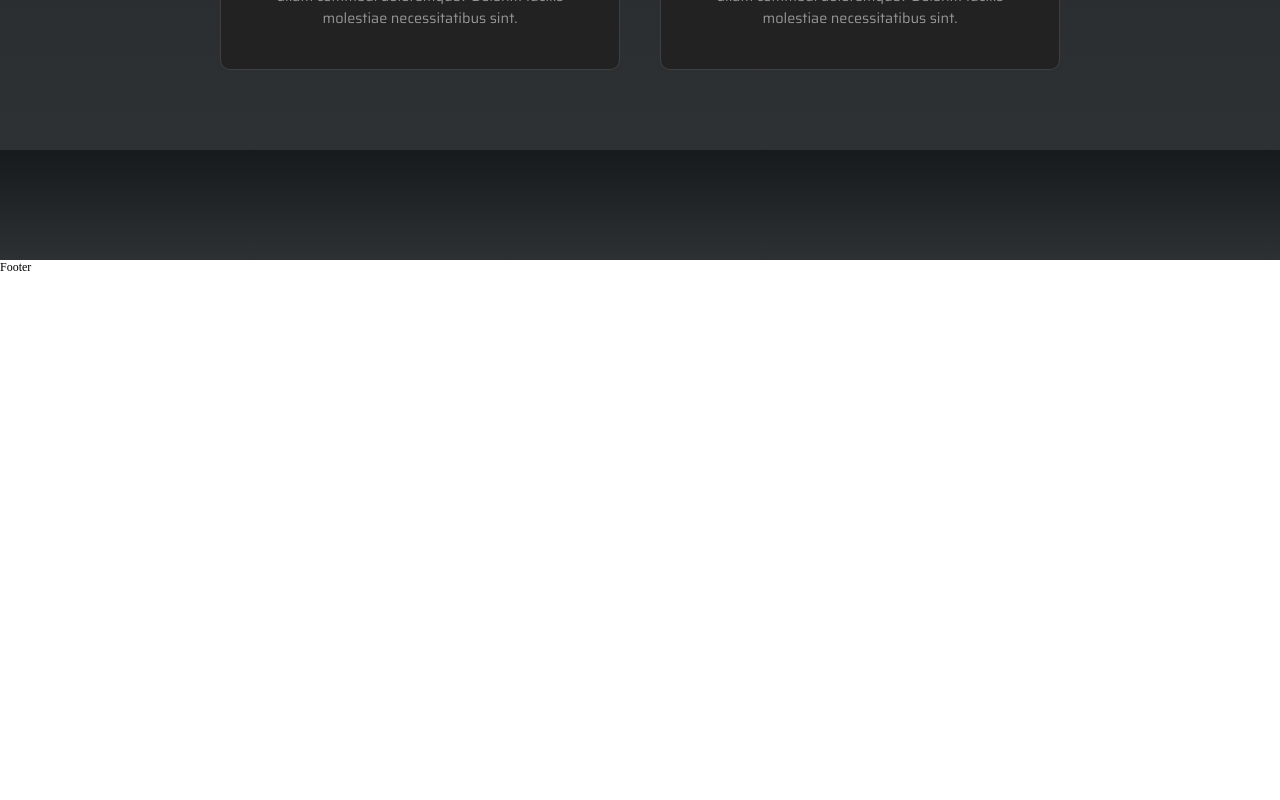
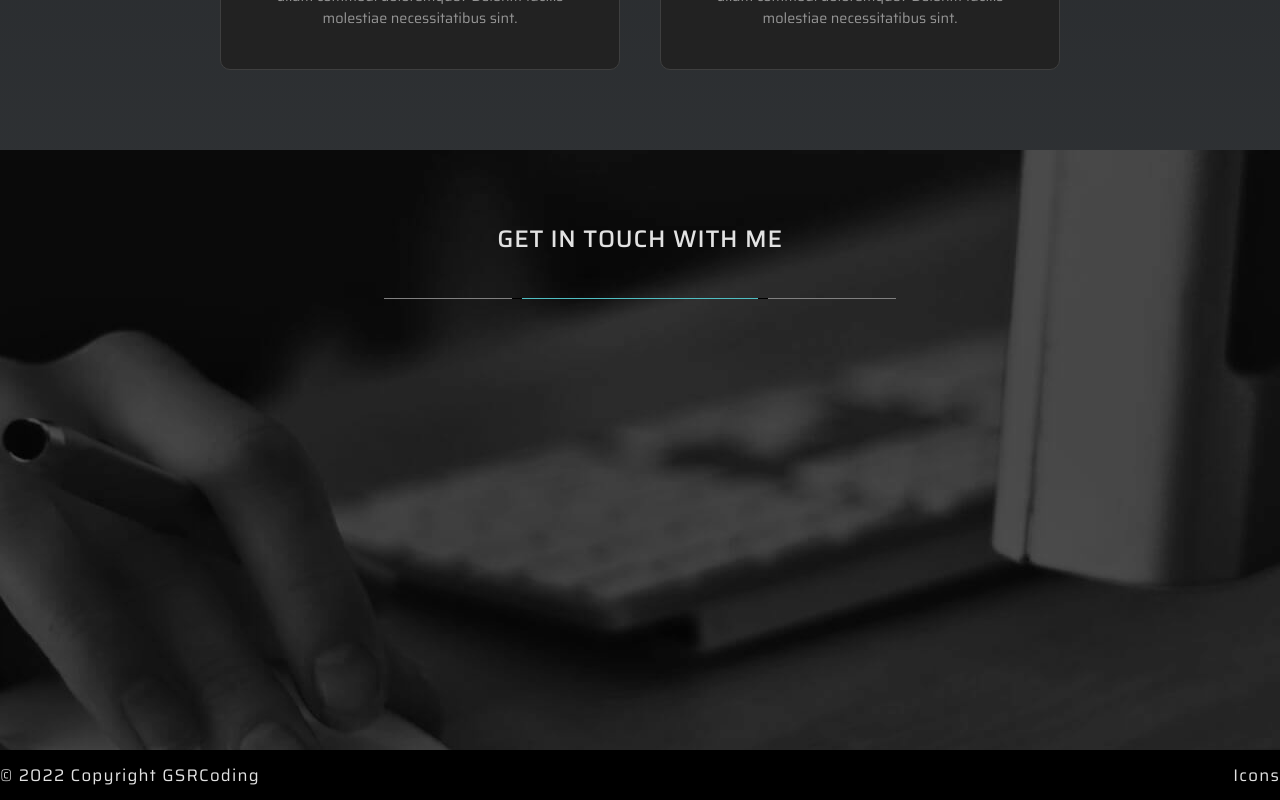
Before and after one commit to grosen-coding/grosen-portfolio, a React (Create React App) app: page / in a window 1280 px wide. Shown: the part 6642-7442 px from the top of the page. Before the commit the page ends 6917 px from the top, so only its background shows below. Built offline with nearby package versions, Linux system fonts and the light colour scheme.

Commit message:
finished main parts of sections, except Contact Form

```diff
--- a/src/components/Footer.jsx
+++ b/src/components/Footer.jsx
@@ -1,9 +1,63 @@
-import React from 'react'
+import React from "react";
+import styled from "styled-components";
 
 function Footer() {
   return (
-    <div>Footer</div>
-  )
+    <Container>
+      <Wrap>
+        <FooterContent>
+          <Left>
+            <h4>&copy; 2022 Copyright GSRCoding</h4>
+          </Left>
+          <Right>
+            <h4>Icons</h4>
+          </Right>
+        </FooterContent>
+      </Wrap>
+    </Container>
+  );
 }
 
-export default Footer
+export default Footer;
+
+const Container = styled.section`
+  height: 50px;
+  width: 100%;
+  background: #000;
+  font-family: var(--font-title);
+  /* padding-bottom: 60px; */
+`;
+
+const Wrap = styled.div`
+  max-width: 100%;
+  width: var(--section-wrap-width);
+  /* padding-top: 50px; */
+  margin: 0 auto;
+  height: 100%;
+  color: #e2e2e2;
+  /* height: auto; */
+`;
+
+const FooterContent = styled.div`
+  display: flex;
+  height: 100%;
+  width: 100%;
+  align-items: center;
+  justify-content: center;
+
+  h4 {
+    font-size: 1.4rem;
+    font-weight: 400;
+    letter-spacing: 1.2px;
+  }
+`;
+
+const Left = styled.div`
+  width: 60%;
+`;
+
+const Right = styled.div`
+  width: 40%;
+  text-align: right;
+  /* justify-self: flex-end; */
+`;
--- a/src/sections/Contact.jsx
+++ b/src/sections/Contact.jsx
@@ -3,8 +3,16 @@ import styled from "styled-components";
 
 function Contact() {
   return (
-    <Container>
-      <Wrap></Wrap>
+    <Container id="contact">
+      <Wrap>
+        <h1>
+          <span>Get in Touch With Me</span>
+          <div></div>
+        </h1>
+        <ContactForm>
+          <form action=""></form>
+        </ContactForm>
+      </Wrap>
     </Container>
   );
 }
@@ -12,14 +20,29 @@ function Contact() {
 export default Contact;
 
 const Container = styled.section`
-  height: 100%;
+  height: 600px;
   width: 100%;
-  background-image: linear-gradient(rgba(23, 26, 29, 1), rgba(23, 26, 29, 0.9));
+  background-image: url("../img/contact-bg.jpg");
   background-position: center;
   background-position: cover;
   background-repeat: no-repeat;
   font-family: var(--font-title);
   padding-bottom: 60px;
+  position: relative;
+
+  &:before {
+    position: absolute;
+    top: 0;
+    left: 0;
+    right: 0;
+    bottom: 0;
+    background-color: #000;
+    content: "";
+    width: 100%;
+    /* height: 100%; */
+    /* z-index: 1; */
+    opacity: 0.3;
+  }
 `;
 
 const Wrap = styled.div`
@@ -36,6 +59,8 @@ const Wrap = styled.div`
     font-weight: 500;
     font-size: 2rem;
     letter-spacing: 0.8px;
+    position: relative;
+    z-index: 10;
     /* position: relative; */
     text-align: center;
     > div {
@@ -55,9 +80,11 @@ const Wrap = styled.div`
         left: 50%;
         transform: translate(-50%, -50%);
         border: 10px solid black;
-        z-index: 2;
+        z-index: 1;
         background-color: var(--color-primary);
       }
     }
   }
 `;
+
+const ContactForm = styled.div``;
```
Also changed, not shown: public/img/contact-bg.jpg (renamed from public/img/background/5.jpg).
